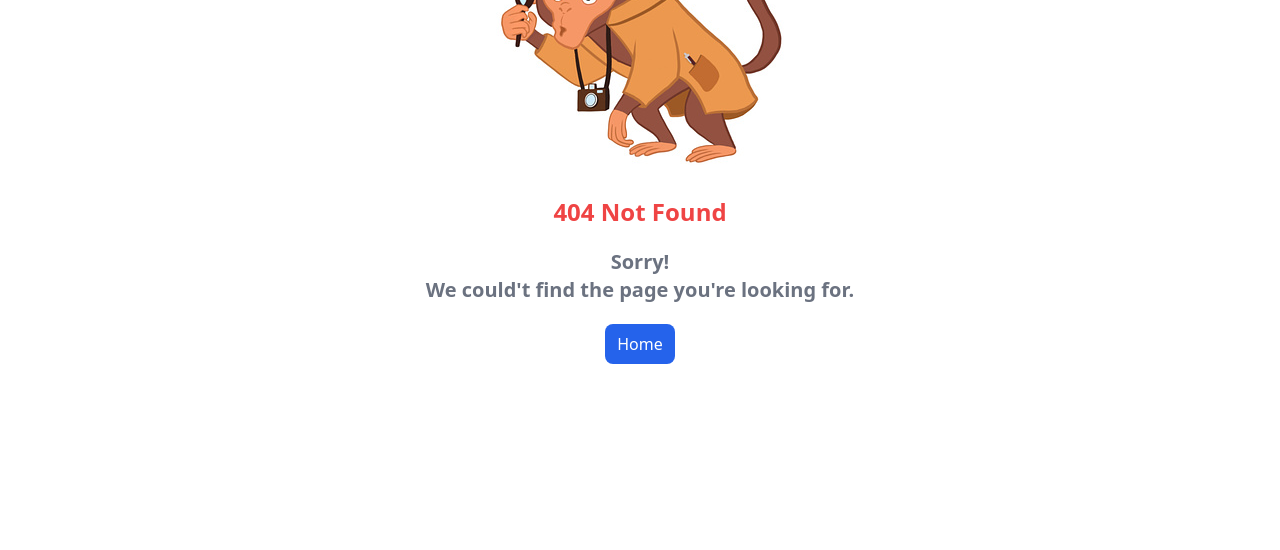
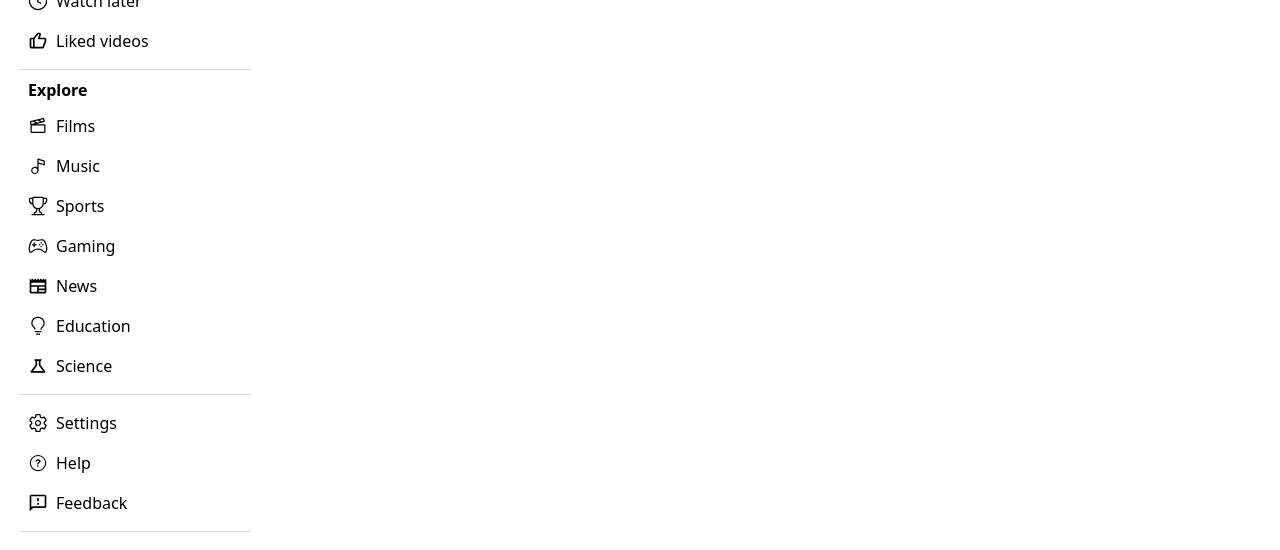
Before and after one commit to SravanSTG/YouPlay, a React (Vite) app: page /feed/education in a window 1280 px wide. Before the commit this address had no page. Shown: the part 192-742 px from the top of the page. Built offline with nearby package versions, Linux system fonts and the light colour scheme; no server answers; the HTML template or start-up script is replaced by a standard one.

Commit message:
add video categories page

```diff
--- a/src/App.tsx
+++ b/src/App.tsx
@@ -7,6 +7,7 @@ import SearchResults from './components/SearchResults';
 import Subscriptions from './components/Subscriptions';
 import WatchLater from './components/WatchLater';
 import LikedVideos from './components/LikedVideos';
+import Category from './components/Category';
 import store from './redux/store';
 import Error from './layout/Error';
 import './index.css';
@@ -40,6 +41,10 @@ const router = createBrowserRouter([
       {
         path: "liked",
         element: <LikedVideos />
+      },
+      {
+        path: "feed/:category",
+        element: <Category />
       }
     ]
   }
--- /dev/null
+++ b/src/components/Category.tsx
@@ -0,0 +1,48 @@
+import { useParams } from "react-router-dom";
+import { useEffect, useState } from "react";
+import { CategoryType } from "../interfaces";
+import { allVideoCategoriesUrl, categoryVideosUrl } from "../constants";
+
+const Category = () => {
+  const [videoCategoriesList, setVideoCategoriesList] = useState<CategoryType[]>([]);
+  const [categoryId, setCategoryId] = useState<string>("we");
+
+  const { category } = useParams();
+  // console.log(category, categoryId);
+
+  useEffect(() => {
+    getAllCategories();
+  }, []);
+
+  useEffect(() => {
+    getCategoryId();
+  }, [category, videoCategoriesList]);
+
+  useEffect(() => {
+    getVideosFromCategory();
+  }, [categoryId]);
+
+  const getAllCategories = async () => {
+    const data = await fetch(allVideoCategoriesUrl + import.meta.env.VITE_API_KEY);
+    const json = await data.json();
+    setVideoCategoriesList(json.items);
+  };
+
+  const getCategoryId = () => {
+    videoCategoriesList.map((categoryItem) => {
+      if (categoryItem.snippet.title.toLowerCase().includes(category!)) {
+        setCategoryId(categoryItem.id);
+      }
+    });
+  };
+
+  const getVideosFromCategory = async () => {
+    const data = await fetch(`${categoryVideosUrl}${categoryId}&key=${import.meta.env.VITE_API_KEY}`);
+    const json = await data.json();
+    console.log(json);
+  }
+
+  return <div className="col-span-11">Category</div>;
+};
+
+export default Category;
--- a/src/components/Sidebar.tsx
+++ b/src/components/Sidebar.tsx
@@ -1,9 +1,10 @@
 import { useEffect, useState } from "react";
-import { GoHome, GoClock } from "react-icons/go";
+import { GoHome, GoClock, GoTrophy, GoLightBulb } from "react-icons/go";
 import { IoIosHelpCircleOutline } from "react-icons/io";
-import { IoSettingsOutline } from "react-icons/io5";
-import { MdOutlineFeedback, MdOutlineSubscriptions } from "react-icons/md";
+import { IoGameControllerOutline, IoSettingsOutline } from "react-icons/io5";
+import { MdNewspaper, MdOutlineFeedback, MdOutlineScience, MdOutlineSubscriptions } from "react-icons/md";
 import { BiLike } from "react-icons/bi";
+import { PiFilmSlate, PiMusicNote } from "react-icons/pi";
 // import { SiYoutubeshorts } from "react-icons/si";
 import { useSelector } from "react-redux";
 import { RootState } from "../redux/store";
@@ -82,6 +83,45 @@ const Sidebar = () => {
       </div>
 
       <div className="flex flex-col justify-start border-b-[1px] border-gray-300 py-2">
+        <p className="text-center md:text-left font-bold md:px-2 mb-1">Explore</p>
+        <Link to="/feed/films">
+          <p className="flex items-center justify-center md:justify-start py-2 md:px-2 text-sm md:text-base cursor-pointer hover:bg-blue-200 hover:rounded-lg">
+            <PiFilmSlate className="text-base md:text-xl mr-2" /> Films
+          </p>
+        </Link>
+        <Link to="/feed/music">
+          <p className="flex items-center justify-center md:justify-start py-2 md:px-2 text-sm md:text-base cursor-pointer hover:bg-blue-200 hover:rounded-lg">
+            <PiMusicNote className="text-base md:text-xl mr-2" /> Music
+          </p>
+        </Link>
+        <Link to="feed/sports">
+          <p className="flex items-center justify-center md:justify-start py-2 md:px-2 text-sm md:text-base cursor-pointer hover:bg-blue-200 hover:rounded-lg">
+            <GoTrophy className="text-base md:text-xl mr-2" /> Sports
+          </p>
+        </Link>
+        <Link to="feed/gaming">
+          <p className="flex items-center justify-center md:justify-start py-2 md:px-2 text-sm md:text-base cursor-pointer hover:bg-blue-200 hover:rounded-lg">
+            <IoGameControllerOutline className="text-base md:text-xl mr-2" /> Gaming
+          </p>
+        </Link>
+        <Link to="feed/news">
+          <p className="flex items-center justify-center md:justify-start py-2 md:px-2 text-sm md:text-base cursor-pointer hover:bg-blue-200 hover:rounded-lg">
+            <MdNewspaper className="text-base md:text-xl mr-2" /> News
+          </p>
+        </Link>
+        <Link to="feed/education">
+          <p className="flex items-center justify-center md:justify-start py-2 md:px-2 text-sm md:text-base cursor-pointer hover:bg-blue-200 hover:rounded-lg">
+            <GoLightBulb className="text-base md:text-xl mr-2" /> Education
+          </p>
+        </Link>
+        <Link to="feed/science">
+          <p className="flex items-center justify-center md:justify-start py-2 md:px-2 text-sm md:text-base cursor-pointer hover:bg-blue-200 hover:rounded-lg">
+            <MdOutlineScience className="text-base md:text-xl mr-2" /> Science
+          </p>
+        </Link>
+      </div>
+
+      <div className="flex flex-col justify-start border-b-[1px] border-gray-300 py-2">
         <p className="flex items-center justify-center md:justify-start py-2 md:px-2 text-sm md:text-base cursor-pointer hover:bg-blue-200 hover:rounded-lg">
           <IoSettingsOutline className="text-base md:text-xl mr-2" /> Settings
         </p>
--- a/src/constants.ts
+++ b/src/constants.ts
@@ -15,3 +15,9 @@ export const videoCommentsUrl =
 
 export const channelInfoUrl =
   "https://youtube.googleapis.com/youtube/v3/channels?part=snippet%2CcontentDetails%2Cstatistics&id=";
+
+export const allVideoCategoriesUrl =
+  "https://youtube.googleapis.com/youtube/v3/videoCategories?part=snippet&hl=en&regionCode=US&key="
+
+export const categoryVideosUrl =
+  "https://www.googleapis.com/youtube/v3/search?part=snippet&type=video&maxResults=48&videoCategoryId="
--- a/src/interfaces.ts
+++ b/src/interfaces.ts
@@ -88,3 +88,10 @@ export interface ChannelType {
     videoCount: string;
   };
 }
+
+export interface CategoryType {
+  id: string;
+  snippet: {
+    title: string;
+  }
+}
```
